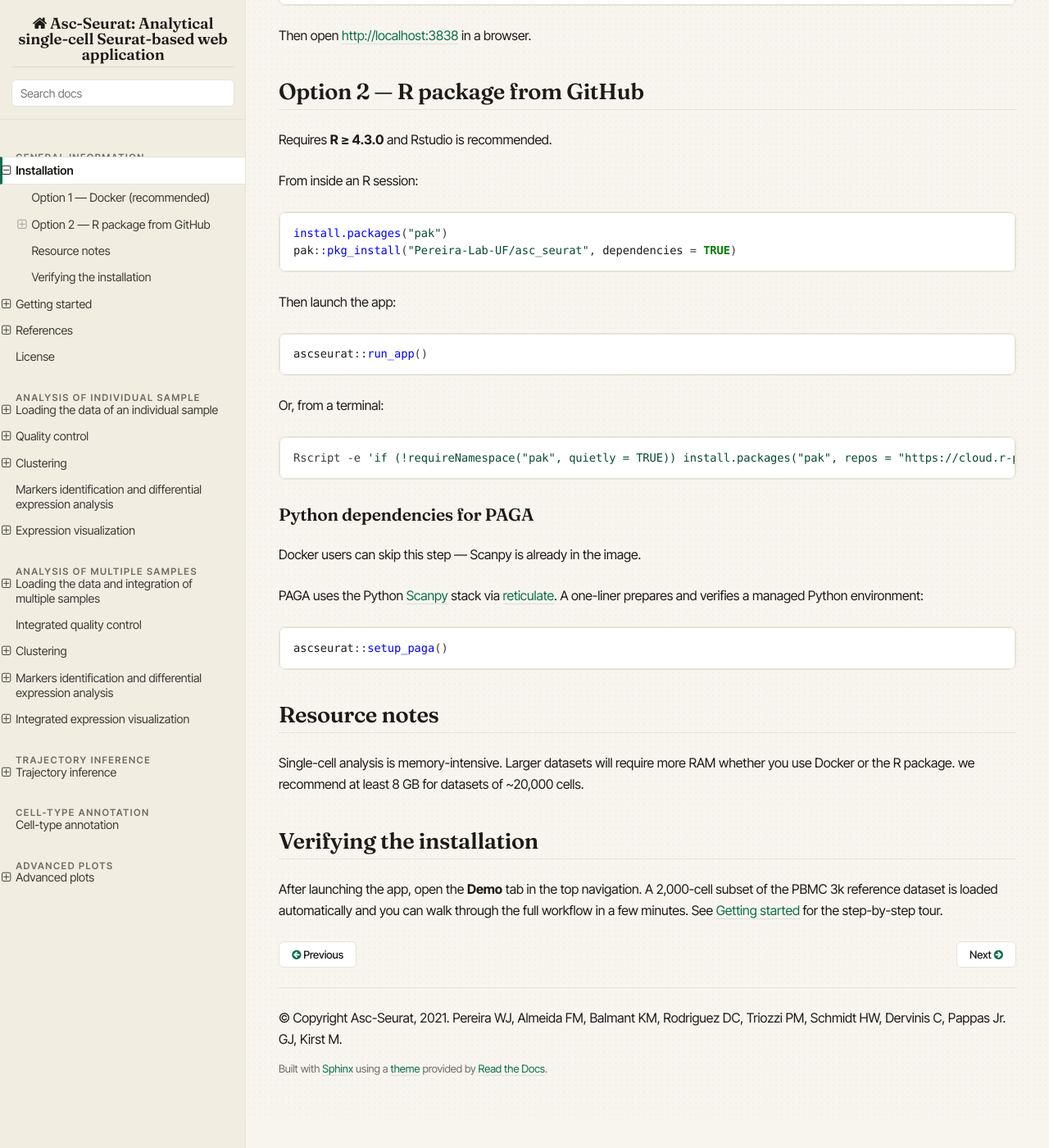
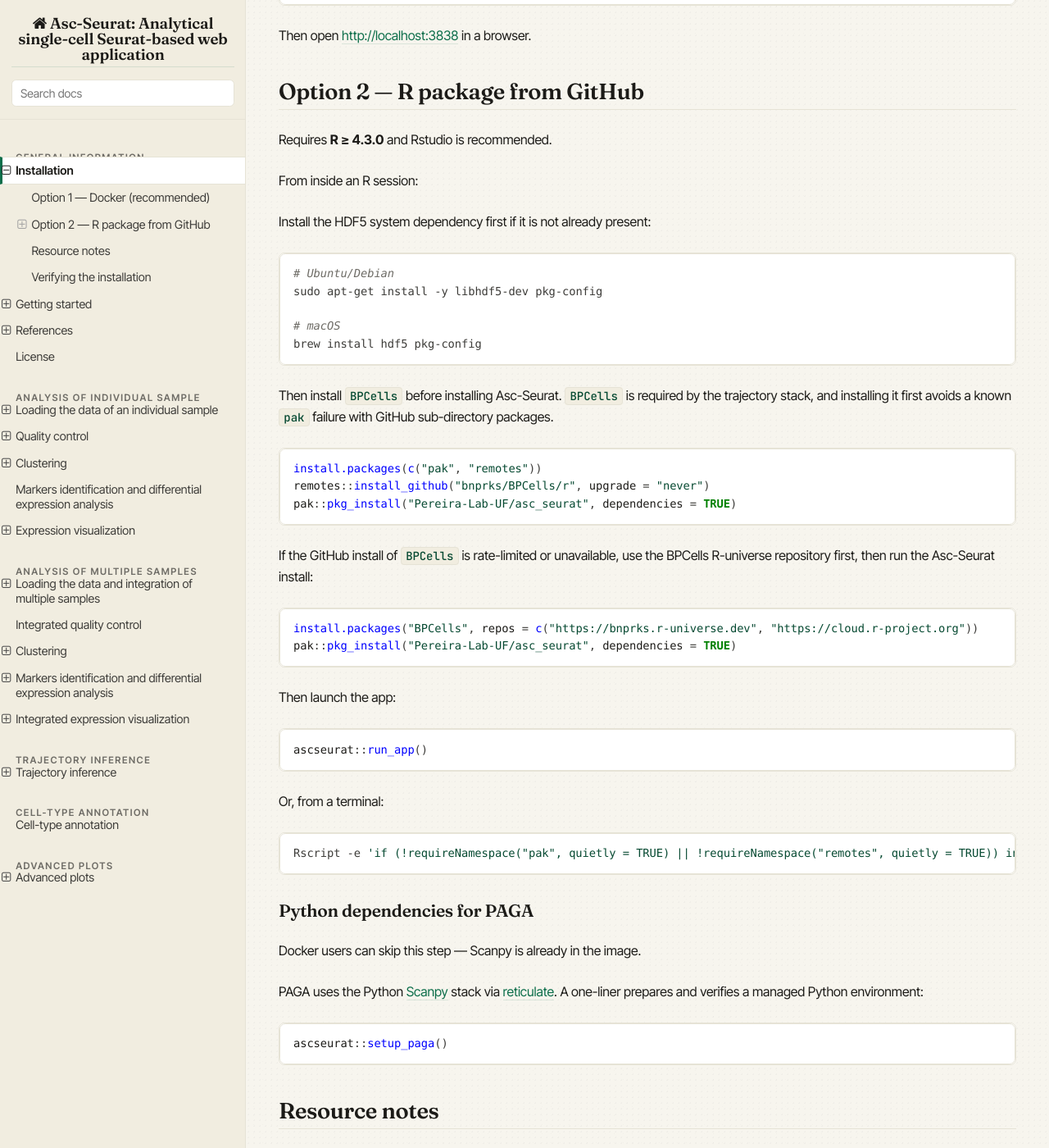
Before and after one commit to Pereira-Lab-UF/asc_seurat, a Sphinx documentation site: the page built from docs/installation.rst, in a window 1280 px wide and 1400 px high, scrolled down 618 px. Shown: the whole window at 82% size. Built offline with Sphinx 7.4.7 and the Read the Docs theme 3.1.0, drawn with Linux system fonts in a browser that asks for light colours.

Commit message:
docs: preinstall BPCells before Asc-Seurat

```diff
--- a/docs/installation.rst
+++ b/docs/installation.rst
@@ -34,9 +34,32 @@
 
 From inside an R session:
 
+Install the HDF5 system dependency first if it is not already present:
+
+.. code-block:: bash
+
+   # Ubuntu/Debian
+   sudo apt-get install -y libhdf5-dev pkg-config
+
+   # macOS
+   brew install hdf5 pkg-config
+
+Then install ``BPCells`` before installing Asc-Seurat. ``BPCells`` is
+required by the trajectory stack, and installing it first avoids a known
+``pak`` failure with GitHub sub-directory packages.
+
 .. code-block:: r
 
-   install.packages("pak")
+   install.packages(c("pak", "remotes"))
+   remotes::install_github("bnprks/BPCells/r", upgrade = "never")
+   pak::pkg_install("Pereira-Lab-UF/asc_seurat", dependencies = TRUE)
+
+If the GitHub install of ``BPCells`` is rate-limited or unavailable, use
+the BPCells R-universe repository first, then run the Asc-Seurat install:
+
+.. code-block:: r
+
+   install.packages("BPCells", repos = c("https://bnprks.r-universe.dev", "https://cloud.r-project.org"))
    pak::pkg_install("Pereira-Lab-UF/asc_seurat", dependencies = TRUE)
 
 Then launch the app:
@@ -49,7 +72,7 @@
 
 .. code-block:: bash
 
-   Rscript -e 'if (!requireNamespace("pak", quietly = TRUE)) install.packages("pak", repos = "https://cloud.r-project.org"); pak::pkg_install("Pereira-Lab-UF/asc_seurat", dependencies = TRUE)'
+   Rscript -e 'if (!requireNamespace("pak", quietly = TRUE) || !requireNamespace("remotes", quietly = TRUE)) install.packages(c("pak", "remotes"), repos = "https://cloud.r-project.org"); remotes::install_github("bnprks/BPCells/r", upgrade = "never"); pak::pkg_install("Pereira-Lab-UF/asc_seurat", dependencies = TRUE)'
 
 Python dependencies for PAGA
 ----------------------------
```
Also changed, not shown: docs/packages_version.rst (+7 -1 lines), 1 other file.
